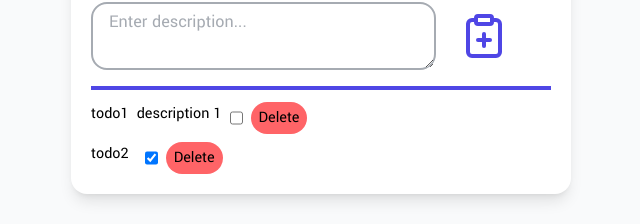
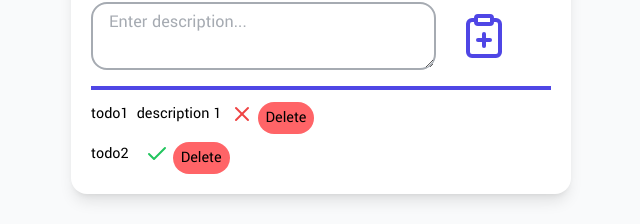
Before and after one commit to bogdanchik88/todo_react, a React (Vite) app: page / in a window 1280 px wide. Shown: the part 344-568 px from the top of the page, without its empty margins (319-959 px from the left). Built offline with nearby package versions, Linux system fonts and the light colour scheme.

Commit message:
Minor refactofing of todoListItem

```diff
--- a/src/components/TodoListItem.jsx
+++ b/src/components/TodoListItem.jsx
@@ -1,4 +1,6 @@
+import { Check, X } from "lucide-react"
 import useTodosStore from "../store/useTodosStore"
+import ToggleButton from "./ToggleButton"
 
 const TodoListItem = ({id, title, description, completed} = props) => {
 
@@ -7,9 +9,12 @@ const TodoListItem = ({id, title, description, completed} = props) => {
 
   return (
     <div className='flex gap-2'>
-      <span>{title}</span>
-      <span>{description}</span>
-      <input type="checkbox" checked={completed} onChange={() => toggleTodo(id)}/>
+      <p>{title}</p>
+
+      <p>{description}</p>
+
+      <ToggleButton completed={completed} onToggle={() => toggleTodo(id)}/>
+
       <button className="cursor-pointer bg-red-400 px-2 py-1 rounded-2xl" onClick={() => deleteTodo(id)}>Delete</button>
     </div>
   )
```
